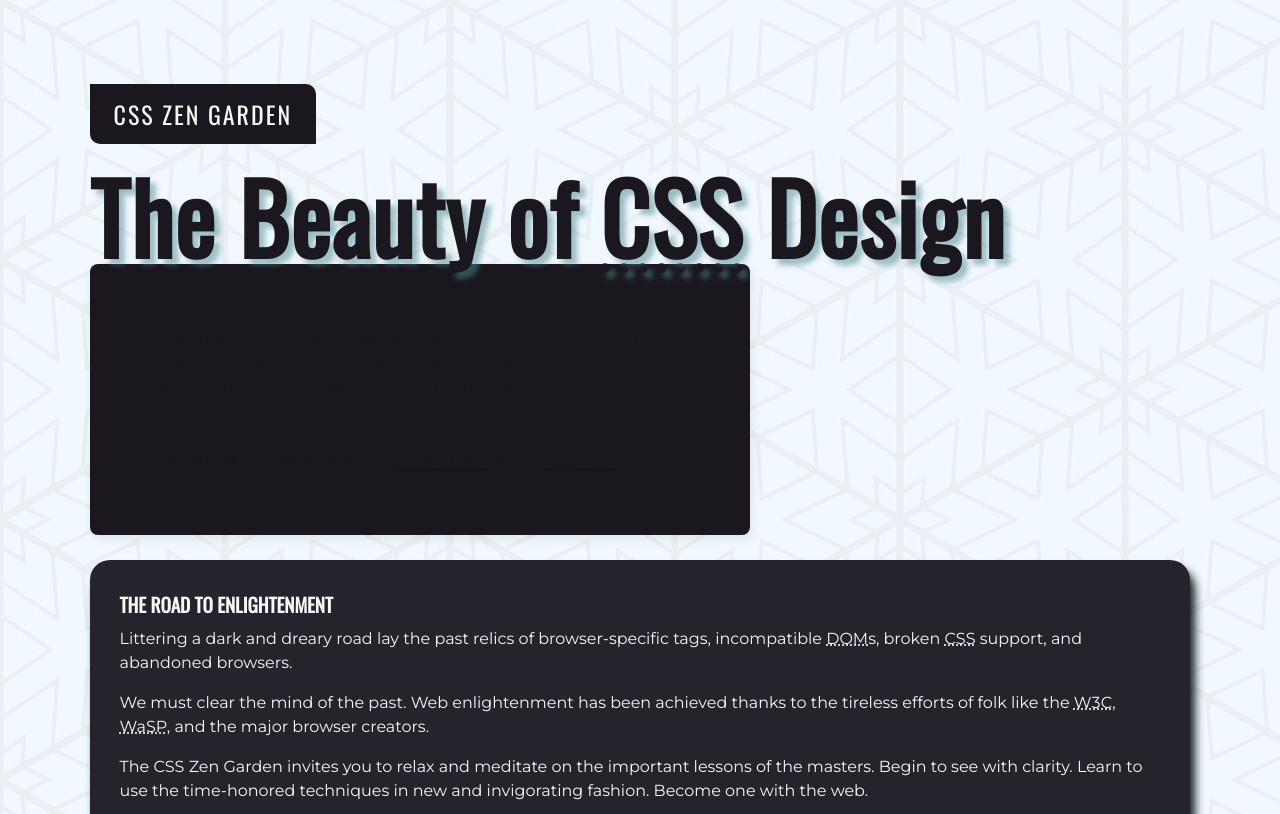
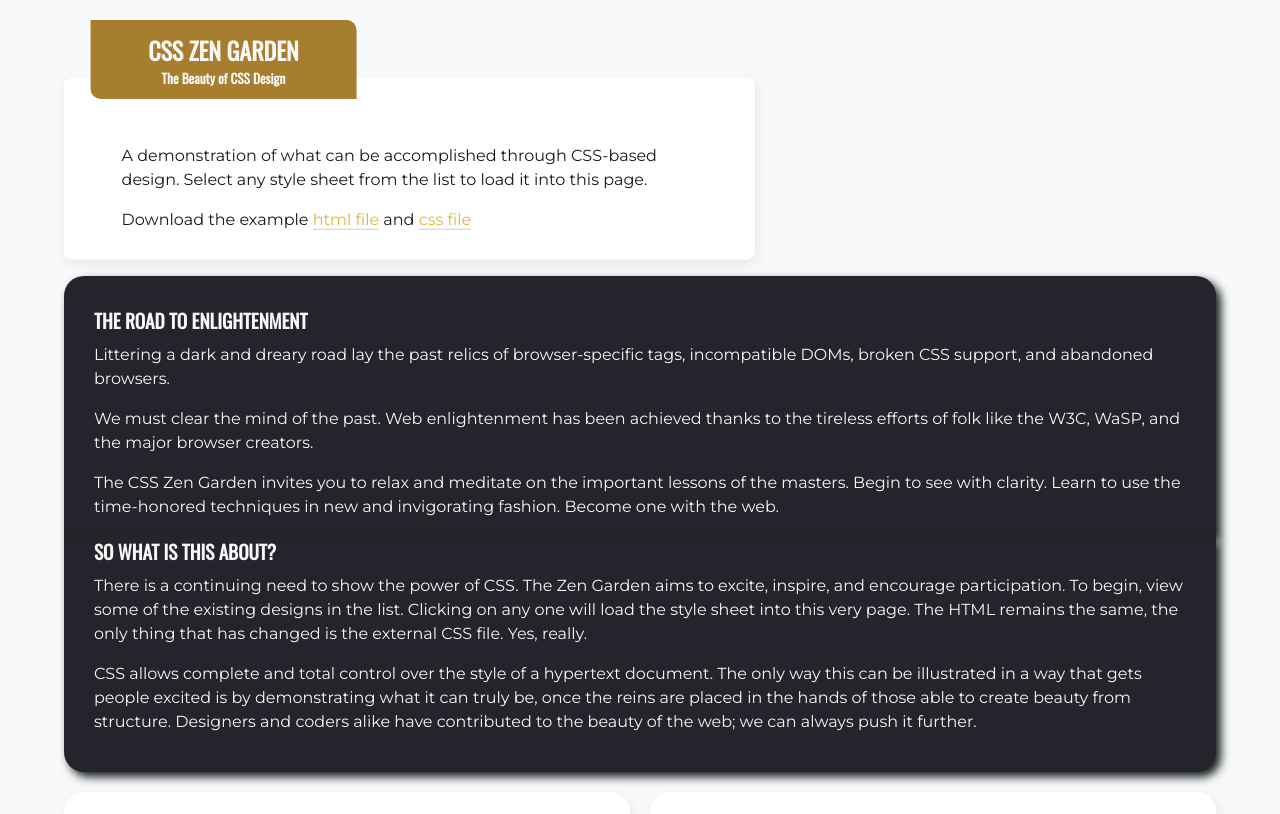
Before and after one commit to taylynnharman/zen_garden, a plain HTML site: page index.html in a window 1280 px wide. Shown: the top 814 px of the page. Drawn offline with nearby package versions, Linux system fonts and the light colour scheme.

Commit message:
finished zen garden

```diff
--- a/_atoms.scss
+++ b/_atoms.scss
@@ -24,36 +24,18 @@
   padding-top: 1.5em;
 }
 // these styles here should describe how the atoms (elements) should appear most of the time.  They can be overridden at the molecule (block) as necessary
-body {
-  background-image: linear-gradient(
-      rgba(240, 248, 255, 0.9),
-      rgba(240, 248, 255, 0.9)
-    ),
-    url(bgtesselation.png);
-}
-
+h1,
 h2,
 h3,
 h4 {
   font-family: $fonts-headline;
   margin: 0;
 }
-h1 {
-  font-family: $fonts-headline;
-  background: $accent1;
-  color: $text-light;
-  display: inline-block;
-  font-weight: normal;
-  margin-bottom: 1em;
-  padding: 0.5em 1em;
-}
+
 h2 {
-  color: $text-dark;
-  font-weight: 900; /* Heavy */
-  font-size: 6em;
-  letter-spacing: 1px;
-  line-height: 1em;
-  text-shadow: 6px 6px 5px rgba(80, 137, 145, 0.5);
+  font-size: smaller;
+  text-transform: none;
+  text-align: center;
 }
 
 h3 {
@@ -68,6 +50,11 @@
   letter-spacing: 1px;
   line-height: 1em;
   margin: 0.5em 0;
+}
+
+/* Override rule */
+abbr[title] {
+  text-decoration: none; /* Removes the text-decoration */
 }
 
 p {
--- a/_molecules.scss
+++ b/_molecules.scss
@@ -1,57 +1,28 @@
 @use "variables" as *;
 @use "atoms";
 
-// use the mixins from the atoms module to compose our molecules. If you prefer the terminology 'blocks' and 'elements' feel free to use it instead!
-//The base styling we made on our atoms (elements) does most of the work...here we would make any modifications on the elements if they need to appear differently in a certain molecule (block)
-[role="banner"] {
-  > h1 {
-    // notice we have to reference the 'atoms' namespace to find our mixins.
-    @include atoms.uppercase($text-light);
-  }
+.summary {
+  color: #1a181e;
+  padding: 5% 5%;
+  background: #fff;
+  box-shadow: 2px 4px 12px rgba(0, 0, 0, 0.08);
+  margin-block: 15px;
 }
-.summary {
-  @include atoms.uppercase($text-dark);
-  letter-spacing: 1px;
-  padding: 5% 5%;
-  width: clamp(210px, 50%, 75%);
-  margin-bottom: 25px;
-  background: #fff;
-  color: #1a181e;
-  box-shadow: 2px 4px 12px rgba(0, 0, 0, 0.08);
-  transition: transform 0.3s ease;
-  border-radius: 8px;
-  p:last-child {
-    @include atoms.divider;
-  }
-  a {
-    color: $text-dark; //in this case the link wants to be light instead of the default dark
-  }
+.preamble,
+.explanation,
+.requirements {
+  background: $accent3;
+  color: $text-light;
+  box-shadow: 5px 5px 10px #161c1c;
 }
+// The next 2 classes fit together 2 seperate html elements so every style is complimentary to the other
 .preamble {
-  padding: 30px;
-  background-color: $accent3;
-  color: $text-light;
+  padding: 30px 30px 10px 30px;
   border-radius: 20px 20px 0 0;
-  box-shadow: 5px 9px 10px #161c1c;
 }
-
-// Supporting
 .explanation {
-  // sizing and spacing
   padding: 0px 30px 30px 30px;
-  margin-left: 7%;
-  margin-right: 7%;
-
-  // styles
-  background-color: $accent3;
-  color: $text-light;
   border-radius: 0 0 20px 20px;
-  box-shadow: 5px 5px 10px #161c1c;
-
-  h3 {
-    font-size: larger;
-    text-transform: uppercase;
-  }
 }
 
 .participation,
@@ -61,5 +32,4 @@
   border-radius: 20px;
   color: #1a181e;
   box-shadow: 2px 4px 12px rgba(0, 0, 0, 0.08);
-  margin: 0 7% 0 7%;
 }
--- a/_organisms.scss
+++ b/_organisms.scss
@@ -1,20 +1,22 @@
 @use "variables" as *;
 
-.intro {
-  padding: 5% 7% 0 7%;
-}
-.summary {
-  background-color: $accent1;
-}
-
-[role="banner"] > h1 {
+header {
+  display: flex;
+  flex-direction: column;
   border-top-right-radius: 10px;
   border-bottom-left-radius: 10px;
   transition: all 1s;
+  font-family: "Oswald", serif;
+  color: #f7f7f7;
+  width: fit-content;
+  text-transform: uppercase;
+  background-color: #a67e2d;
+  position: relative;
+  padding: 1% 5% 1% 5%;
 }
 
-[role="banner"] > h1:hover {
-  background-color: $primary;
+[role="banner"] > header:hover {
+  background-color: $accent3;
 }
 
 html,
@@ -22,15 +24,19 @@
 .main-supporting {
   margin: 0px;
   box-sizing: border-box;
-  background-color: $accent2;
-  p {
-    font-family: $fonts-body;
-  }
+  background-color: $background;
   a {
     color: $primary;
+
+    &:hover {
+      color: $background;
+    }
   }
 }
-
+.intro,
+.supporting {
+  padding: 0% 5%;
+}
 .supporting {
   display: flex;
   flex-wrap: wrap;
@@ -39,7 +45,6 @@
 
 .requirements {
   padding: 30px;
-  margin: 0 7% 0 7%;
   background-color: $accent3;
   border-radius: 20px;
   color: $text-light;
@@ -49,16 +54,12 @@
 .sidebar {
   color: $text-light;
   padding: 20px;
-  a {
-    color: $primary;
-  }
 }
 
 footer {
-  background-color: $accent1;
+  font-family: "Oswald", serif;
   width: 100vw;
-  font-family: $fonts-headline;
-  position: relative;
+  margin: 0 -5%;
 }
 
 .sidebar {
@@ -79,11 +80,16 @@
   font-size: smaller;
   list-style: none;
 }
-
+.intro {
+  padding-top: 20px;
+}
 .design-selection .designer-name,
 .zen-resources .designer-name,
 .design-archives .designer-name {
   color: #f7f7f7;
+}
+body {
+  background-color: #f8f9fa;
 }
 //!!START LARGER CSS!!//
 @media (min-width: 768px) {
@@ -91,6 +97,21 @@
   .wrapper {
     display: grid;
     grid-template-columns: 100%;
+  }
+
+  header {
+    /* padding-inline: 1.5em; */
+    position: relative;
+    z-index: 1;
+    transform: translate(10%, 0%);
+  }
+  .summary {
+    width: clamp(210px, 50%, 75%);
+    margin-bottom: -20px;
+    border-radius: 8px;
+    position: relative;
+    transform: translate(0%, -20%);
+    padding-bottom: 20px;
   }
   .design-selection {
     width: auto;
@@ -122,12 +143,7 @@
       color: $primary;
     }
   }
-  .participation {
-    margin: 0 0 0 7%;
-  }
-  .benefits {
-    margin: 0 7% 0 0;
-  }
+
   #design-selection {
     width: 100%;
     position: relative;
--- a/_variables.scss
+++ b/_variables.scss
@@ -1,11 +1,11 @@
 @import url("https://fonts.googleapis.com/css2?family=Montserrat:ital@0;1&family=Oswald&display=swap");
 
 // Colors
-$primary: #d4af37;
+$primary: #e1b644;
 $accent1: #1a181e;
-$accent2: #f7f7f7;
 $accent3: #25232b;
 $accent4: #fff;
+$background: #edeef0;
 $box-shadow: #161c1c;
 
 // Text
```
Also changed, not shown: style.css, 2 other files.
